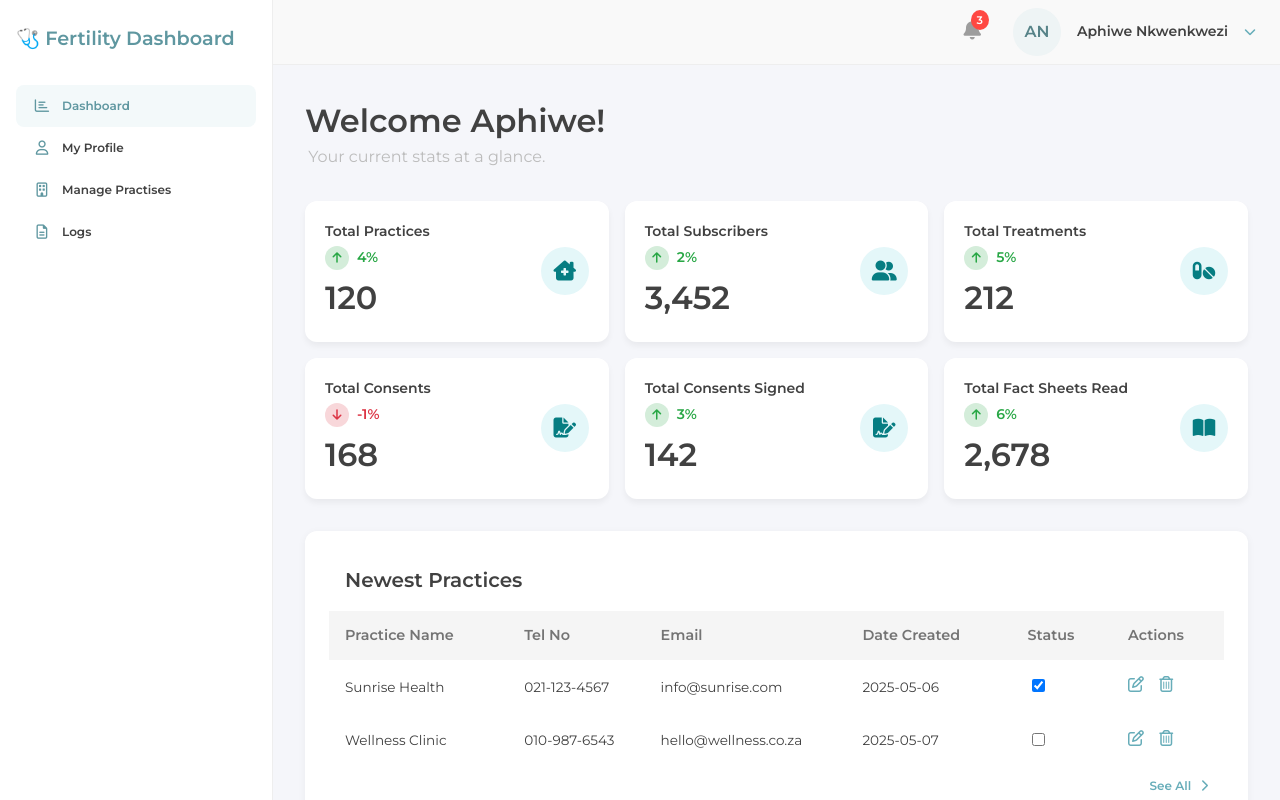
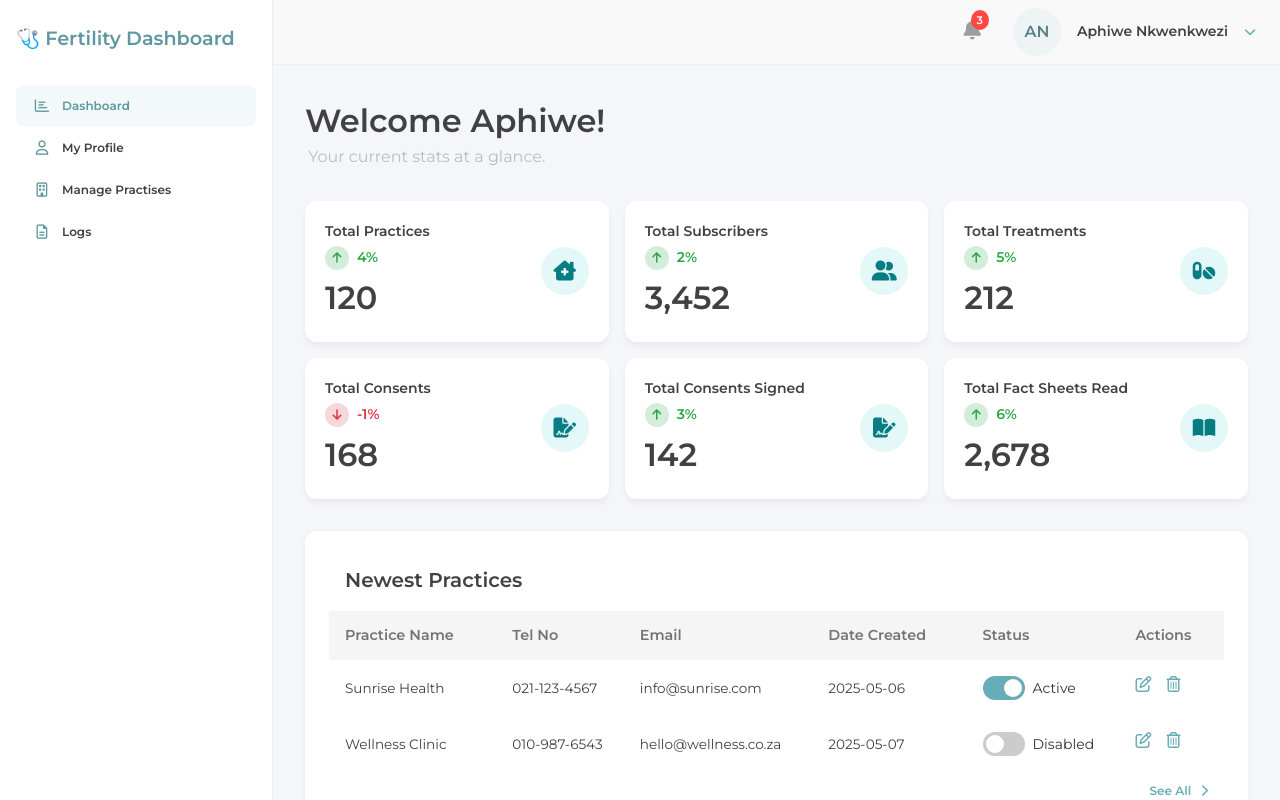
Before and after one commit to AphiweNkwenkwezi/fertilityjourney, a Vue app in the folder ClientApp/fertility-journey-dashboard/: page / in a window 1280 px wide. Built offline with nearby package versions, Linux system fonts and the light colour scheme.

Commit message:
added a toggle in the status column of a practise

```diff
--- /dev/null
+++ b/ClientApp/fertility-journey-dashboard/src/components/BaseToggle.vue
@@ -0,0 +1,85 @@
+<template>
+    <div class="toggle-container">
+      <label class="toggle-switch">
+        <input
+          type="checkbox"
+          :checked="modelValue"
+          @change="$emit('update:modelValue', $event.target.checked)"
+        />
+        <span class="slider"></span>
+      </label>
+      <span class="toggle-label">
+        {{ modelValue ? 'Active' : 'Disabled' }}
+      </span>
+    </div>
+  </template>
+
+  <script>
+  export default {
+    name: 'BaseToggle',
+    props: {
+      modelValue: {
+        type: Boolean,
+        required: true,
+      },
+    },
+  };
+  </script>
+
+  <style scoped>
+  .toggle-container {
+    display: flex;
+    align-items: center;
+    gap: 0.5rem;
+  }
+
+  .toggle-switch {
+    position: relative;
+    display: inline-block;
+    width: 42px;
+    height: 24px;
+  }
+
+  .toggle-switch input {
+    opacity: 0;
+    width: 0;
+    height: 0;
+  }
+
+  .slider {
+    position: absolute;
+    cursor: pointer;
+    background-color: #ccc;
+    border-radius: 24px;
+    top: 0;
+    left: 0;
+    right: 0;
+    bottom: 0;
+    transition: 0.3s;
+  }
+
+  .slider:before {
+    position: absolute;
+    content: "";
+    height: 18px;
+    width: 18px;
+    left: 3px;
+    bottom: 3px;
+    background-color: white;
+    border-radius: 50%;
+    transition: 0.3s;
+  }
+
+  input:checked + .slider {
+    background-color: #67ADB9;
+  }
+
+  input:checked + .slider:before {
+    transform: translateX(18px);
+  }
+
+  .toggle-label {
+    font-size: 0.875rem;
+    color: #333;
+  }
+  </style>
--- a/ClientApp/fertility-journey-dashboard/src/components/NewPractisesTable.vue
+++ b/ClientApp/fertility-journey-dashboard/src/components/NewPractisesTable.vue
@@ -9,7 +9,7 @@
             <td>{{ practice.email }}</td>
             <td>{{ practice.dateCreated }}</td>
             <td>
-            <input type="checkbox" v-model="practice.active" />
+              <BaseToggle v-model="practice.active" />
             </td>
             <td class="action-icons">
             <i class="far fa-edit"></i>
@@ -24,12 +24,14 @@
 <script>
 import BaseTable from '@/components/BaseTable.vue';
 import BaseCard from './BaseCard.vue';
+import BaseToggle from './BaseToggle.vue';
 
   export default {
     name: 'NewPracticesTable',
     components: {
       BaseTable,
-      BaseCard
+      BaseCard,
+      BaseToggle
      },
     data() {
       return {
```
